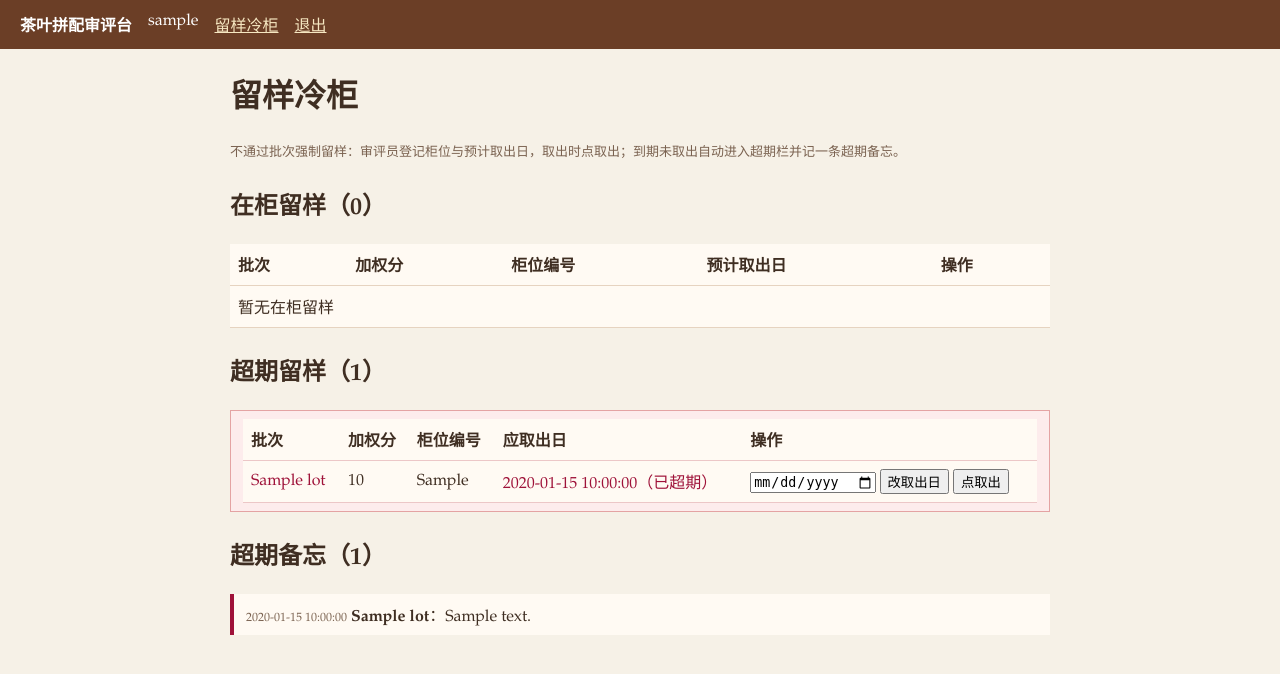
After one commit to lacsar712/cc-tb-a08-GSB, a Flask app: page /freezer in a window 1280 px wide. The commit adds this page. Shown: the top 674 px of the page. Run offline with Flask 3, Linux system fonts and the light colour scheme; the visitor is signed in with stand-in values (Sample User, id 1); a database or web service that is not in the repository returns one stand-in record (values such as "Sample title"); some libraries are stand-ins or nearby versions.

Commit message:
feat: failed cupping freezer retention and overdue

```diff
--- a/backend/app.py
+++ b/backend/app.py
@@ -1,4 +1,5 @@
 import os
+from datetime import date
 from functools import wraps
 
 import psycopg2
@@ -25,6 +26,19 @@ def login_required(fn):
     def wrap(*args, **kwargs):
         if "user" not in session:
             return redirect(url_for("login"))
+        return fn(*args, **kwargs)
+
+    return wrap
+
+
+def writer_required(fn):
+    """登记、点取出等写操作仅限审评员；观察员一律 403。"""
+    @wraps(fn)
+    def wrap(*args, **kwargs):
+        if "user" not in session:
+            return redirect(url_for("login"))
+        if session.get("role") != "writer":
+            return ("观察员仅可查看冷柜与超期栏，不能登记或取出", 403)
         return fn(*args, **kwargs)
 
     return wrap
@@ -66,23 +80,139 @@ def home():
 
 
 @app.post("/cuppings")
-@login_required
+@writer_required
 def create():
-    if session.get("role") != "writer":
-        return ("仅审评员可提交拼配审评", 403)
     aroma = float(request.form["aroma"])
     taste = float(request.form["taste"])
     liquor = float(request.form["liquor"])
     lot = request.form["lot"].strip()
     verdict, note, score = weigh(aroma, taste, liquor)
+
+    # 不通过必须强制登记留样冷柜：柜位编号与预计取出日缺一项即拒交
+    freezer_slot = None
+    expected_remove_date = None
+    if verdict == "不通过":
+        freezer_slot = request.form.get("freezer_slot", "").strip()
+        raw_date = request.form.get("expected_remove_date", "").strip()
+        missing = []
+        if not freezer_slot:
+            missing.append("柜位编号")
+        if not raw_date:
+            missing.append("预计取出日")
+        if missing:
+            return ("不通过批次必须登记留样冷柜，缺少：" + "、".join(missing), 400)
+        try:
+            expected_remove_date = date.fromisoformat(raw_date)
+        except ValueError:
+            return ("预计取出日格式无效，应为 YYYY-MM-DD", 400)
+
     with db() as conn, conn.cursor(cursor_factory=RealDictCursor) as cur:
         cur.execute(
-            """INSERT INTO cuppings (lot, aroma, taste, liquor, score, verdict, note, created_by)
-               VALUES (%s,%s,%s,%s,%s,%s,%s,%s) RETURNING *""",
-            (lot, aroma, taste, liquor, score, verdict, note, session["user"]),
+            """INSERT INTO cuppings
+                   (lot, aroma, taste, liquor, score, verdict, note, created_by,
+                    freezer_slot, expected_remove_date)
+               VALUES (%s,%s,%s,%s,%s,%s,%s,%s,%s,%s) RETURNING *""",
+            (lot, aroma, taste, liquor, score, verdict, note, session["user"],
+             freezer_slot, expected_remove_date),
         )
         row = cur.fetchone()
         conn.commit()
     if request.headers.get("HX-Request"):
         return render_template("_row.html", row=row)
     return redirect(url_for("home"))
+
+
+def _sync_overdue_memos(cur, today):
+    """到期仍未点取出的批次，每批记一条超期备忘（取出前不重复记）。"""
+    cur.execute(
+        """SELECT id, lot, expected_remove_date FROM cuppings
+           WHERE verdict = '不通过' AND freezer_slot IS NOT NULL
+             AND removed_at IS NULL AND expected_remove_date < %s
+           ORDER BY expected_remove_date""",
+        (today,),
+    )
+    overdue = cur.fetchall()
+    for row in overdue:
+        cur.execute(
+            """INSERT INTO retention_memos (cupping_id, lot, body, created_at)
+               SELECT %s, %s, %s, %s
+               WHERE NOT EXISTS (
+                   SELECT 1 FROM retention_memos WHERE cupping_id = %s
+               )""",
+            (
+                row["id"],
+                row["lot"],
+                "批次 %s 应于 %s 取出，至 %s 仍未点取出，已超期"
+                % (row["lot"], row["expected_remove_date"], today),
+                today,
+                row["id"],
+            ),
+        )
+    return overdue
+
+
+@app.get("/freezer")
+@login_required
+def freezer():
+    today = date.today()
+    with db() as conn, conn.cursor(cursor_factory=RealDictCursor) as cur:
+        overdue = _sync_overdue_memos(cur, today)
+        cur.execute(
+            """SELECT * FROM cuppings
+               WHERE verdict = '不通过' AND freezer_slot IS NOT NULL AND removed_at IS NULL
+               ORDER BY expected_remove_date"""
+        )
+        stored = cur.fetchall()
+        cur.execute(
+            """SELECT * FROM retention_memos
+               WHERE cupping_id IN (
+                   SELECT id FROM cuppings WHERE removed_at IS NULL
+               )
+               ORDER BY created_at DESC, id DESC"""
+        )
+        memos = cur.fetchall()
+        conn.commit()
+    in_cabinet = [r for r in stored if r["expected_remove_date"] >= today]
+    overdue_lots = {r["id"] for r in overdue}
+    overdue_rows = [r for r in stored if r["id"] in overdue_lots]
+    return render_template(
+        "freezer.html",
+        in_cabinet=in_cabinet,
+        overdue_rows=overdue_rows,
+        memos=memos,
+        today=today,
+        can_write=session.get("role") == "writer",
+    )
+
+
+@app.post("/cuppings/<int:cupping_id>/remove")
+@writer_required
+def remove_sample(cupping_id):
+    with db() as conn, conn.cursor() as cur:
+        cur.execute(
+            """UPDATE cuppings SET removed_at = CURRENT_TIMESTAMP
+               WHERE id = %s AND freezer_slot IS NOT NULL AND removed_at IS NULL""",
+            (cupping_id,),
+        )
+        conn.commit()
+    return redirect(url_for("freezer"))
+
+
+@app.post("/cuppings/<int:cupping_id>/reschedule")
+@writer_required
+def reschedule(cupping_id):
+    raw_date = request.form.get("expected_remove_date", "").strip()
+    if not raw_date:
+        return ("预计取出日不能为空", 400)
+    try:
+        new_date = date.fromisoformat(raw_date)
+    except ValueError:
+        return ("预计取出日格式无效，应为 YYYY-MM-DD", 400)
+    with db() as conn, conn.cursor() as cur:
+        cur.execute(
+            """UPDATE cuppings SET expected_remove_date = %s
+               WHERE id = %s AND freezer_slot IS NOT NULL AND removed_at IS NULL""",
+            (new_date, cupping_id),
+        )
+        conn.commit()
+    return redirect(url_for("freezer"))
--- a/backend/templates/base.html
+++ b/backend/templates/base.html
@@ -19,6 +19,7 @@
     <strong>茶叶拼配审评台</strong>
     {% if session.user %}
       <span>{{ session.user }}</span>
+      <a href="{{ url_for('freezer') }}">留样冷柜</a>
       <a href="{{ url_for('logout') }}">退出</a>
     {% endif %}
   </header>
--- /dev/null
+++ b/backend/templates/freezer.html
@@ -0,0 +1,83 @@
+{% extends "base.html" %}
+{% block body %}
+<style>
+  h2 { margin-top: 24px; }
+  .hint { color: #7a6250; font-size: 13px; margin: 4px 0; }
+  .overdue-box { background: #fdecec; border: 1px solid #e4a3a3; padding: 8px 12px; }
+  .overdue-box th, .overdue-box td { border-bottom-color: #ecc7c7; }
+  .memo { background: #fffaf3; padding: 8px 12px; border-left: 4px solid #9f1239; margin: 6px 0; }
+  .memo time { color: #7a6250; font-size: 12px; }
+  form.inline { display: inline; padding: 0; margin: 0; background: none; }
+</style>
+
+<h1>留样冷柜</h1>
+<p class="hint">不通过批次强制留样：审评员登记柜位与预计取出日，取出时点取出；到期未取出自动进入超期栏并记一条超期备忘。</p>
+
+<h2>在柜留样（{{ in_cabinet|length }}）</h2>
+<table>
+  <thead><tr><th>批次</th><th>加权分</th><th>柜位编号</th><th>预计取出日</th>{% if can_write %}<th>操作</th>{% endif %}</tr></thead>
+  <tbody>
+    {% for row in in_cabinet %}
+    <tr>
+      <td>{{ row.lot }}</td>
+      <td>{{ row.score }}</td>
+      <td>{{ row.freezer_slot }}</td>
+      <td>{{ row.expected_remove_date }}</td>
+      {% if can_write %}
+      <td>
+        <form class="inline" method="post" action="{{ url_for('reschedule', cupping_id=row.id) }}">
+          <input type="date" name="expected_remove_date" value="{{ row.expected_remove_date }}" required />
+          <button>改取出日</button>
+        </form>
+        <form class="inline" method="post" action="{{ url_for('remove_sample', cupping_id=row.id) }}">
+          <button>点取出</button>
+        </form>
+      </td>
+      {% endif %}
+    </tr>
+    {% else %}
+    <tr><td colspan="{{ 5 if can_write else 4 }}">暂无在柜留样</td></tr>
+    {% endfor %}
+  </tbody>
+</table>
+
+<h2>超期留样（{{ overdue_rows|length }}）</h2>
+<div class="overdue-box">
+  <table>
+    <thead><tr><th>批次</th><th>加权分</th><th>柜位编号</th><th>应取出日</th>{% if can_write %}<th>操作</th>{% endif %}</tr></thead>
+    <tbody>
+      {% for row in overdue_rows %}
+      <tr>
+        <td class="fail">{{ row.lot }}</td>
+        <td>{{ row.score }}</td>
+        <td>{{ row.freezer_slot }}</td>
+        <td class="fail">{{ row.expected_remove_date }}（已超期）</td>
+        {% if can_write %}
+        <td>
+          <form class="inline" method="post" action="{{ url_for('reschedule', cupping_id=row.id) }}">
+            <input type="date" name="expected_remove_date" value="{{ row.expected_remove_date }}" required />
+            <button>改取出日</button>
+          </form>
+          <form class="inline" method="post" action="{{ url_for('remove_sample', cupping_id=row.id) }}">
+            <button>点取出</button>
+          </form>
+        </td>
+        {% endif %}
+      </tr>
+      {% else %}
+      <tr><td colspan="{{ 5 if can_write else 4 }}">暂无超期留样</td></tr>
+      {% endfor %}
+    </tbody>
+  </table>
+</div>
+
+<h2>超期备忘（{{ memos|length }}）</h2>
+{% for memo in memos %}
+<div class="memo">
+  <time>{{ memo.created_at }}</time>
+  <strong>{{ memo.lot }}</strong>：{{ memo.body }}
+</div>
+{% else %}
+<p class="hint">暂无超期备忘。</p>
+{% endfor %}
+{% endblock %}
--- a/backend/templates/home.html
+++ b/backend/templates/home.html
@@ -7,7 +7,10 @@
   <input name="aroma" type="number" step="0.1" min="0" max="10" placeholder="香气" required />
   <input name="taste" type="number" step="0.1" min="0" max="10" placeholder="滋味" required />
   <input name="liquor" type="number" step="0.1" min="0" max="10" placeholder="汤色" required />
+  <input name="freezer_slot" placeholder="留样柜位编号（不通过必填）" />
+  <input name="expected_remove_date" type="date" title="预计取出日（不通过必填）" />
   <button>提交</button>
+  <p class="hint">结论不通过时，柜位编号与预计取出日缺一项将拒交，批次强制入留样冷柜。</p>
 </form>
 {% endif %}
 <table>
```
Also changed, not shown: backend/seed.py (+25 -4 lines), README.md.
